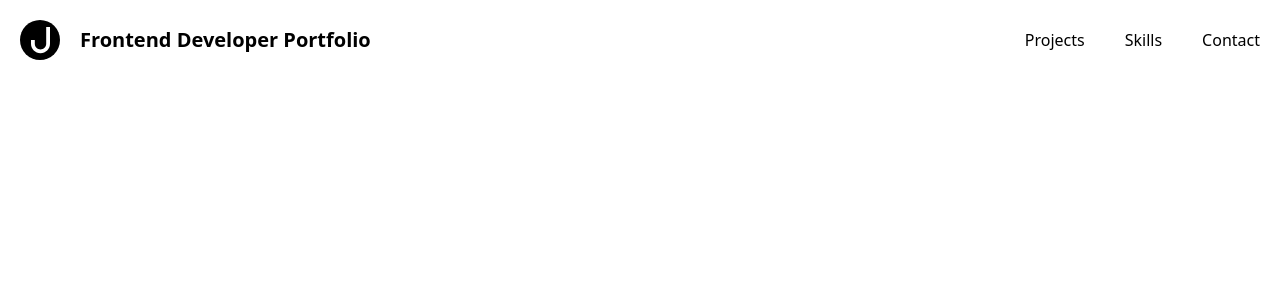
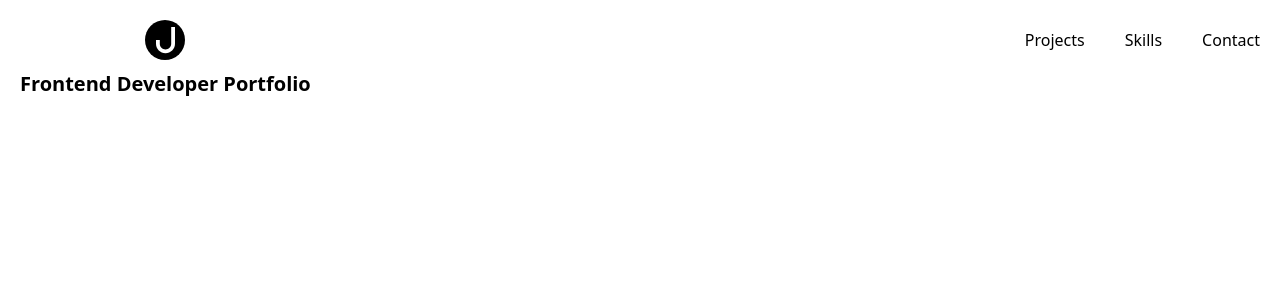
Before and after one commit to jonhenrikaavitsland/portfolio, a React (Vite) app: page / in a window 1280 px wide. Shown: the top 300 px of the page. Built offline with nearby package versions, Linux system fonts and the light colour scheme.

Commit message:
removing unused breakpoints

```diff
--- a/src/css/index.css
+++ b/src/css/index.css
@@ -1 +1,6 @@
 @import 'tailwindcss';
+
+@theme {
+  --breakpoint-xl: initial;
+  --breakpoint-2xl: initial;
+}
```
